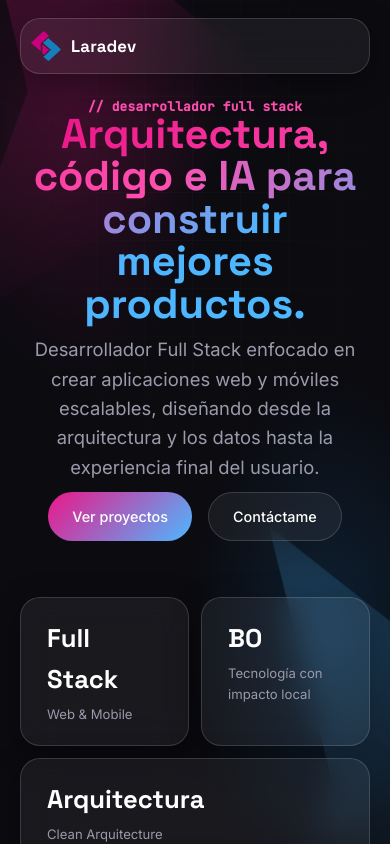
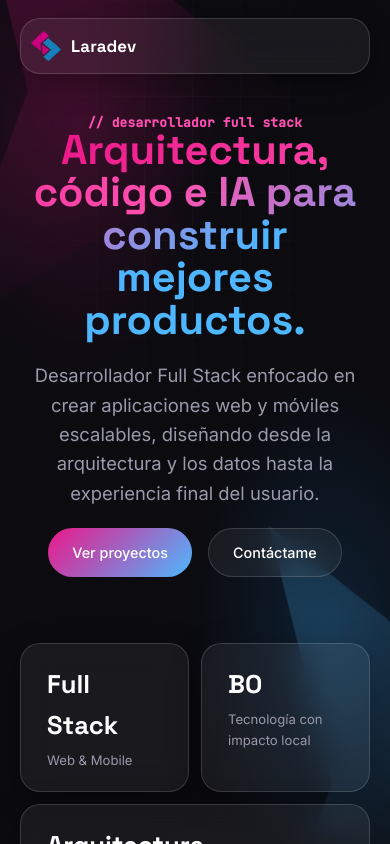
Before and after one commit to J0hannLara/J0hannLara.github.io, a React (Vite) app: page / in a window 390 px wide. Shown: the top 844 px of the page. Built offline with nearby package versions, Linux system fonts and the light colour scheme.

Commit message:
fix styles

```diff
--- a/src/styles/css5.css
+++ b/src/styles/css5.css
@@ -1848,7 +1848,8 @@ section:last-of-type .scroll-arrow {
         min-height: 100vh;
         min-height: 100svh;
         justify-content: center;
-        padding: 50px 0;
+        padding: 10px 0;
+        gap: 10px;
     }
 
     .section--contact {
@@ -1857,6 +1858,10 @@ section:last-of-type .scroll-arrow {
 
     .section-proyectos {
         margin-top: 0 !important;
+    }
+
+    .nav{
+        position: relative;
     }
 
     /* ---------- Nav ---------- */
```
